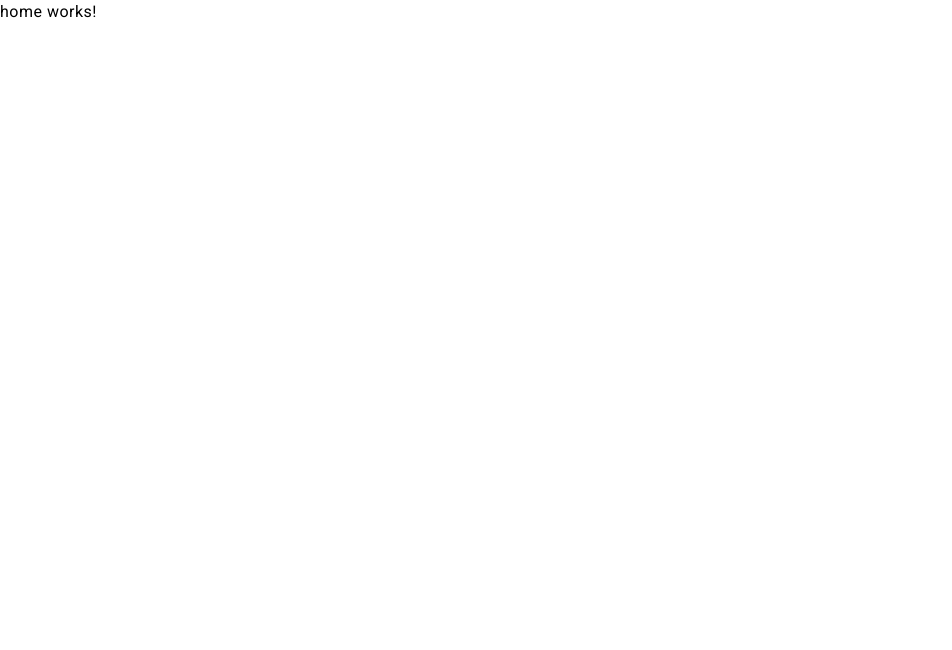
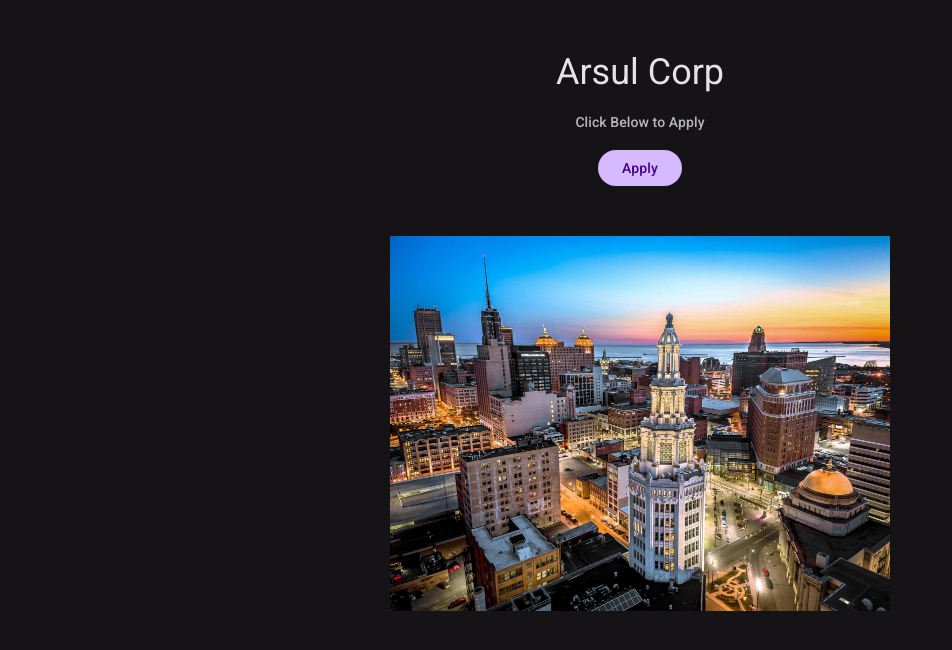
Before and after one commit to evan175/arsulcorp-frontend, an Angular app in the folder frontend/: page / in a window 1280 px wide. Shown: the top 650 px of the page, without its empty margins (0-952 px from the left). Built offline with nearby package versions, Linux system fonts and the light colour scheme.

Commit message:
home page skeleton

```diff
--- a/frontend/angular.json
+++ b/frontend/angular.json
@@ -27,8 +27,9 @@
               }
             ],
             "styles": [
-              "@angular/material/prebuilt-themes/azure-blue.css",
-              "src/styles.css"
+              "@angular/material/prebuilt-themes/magenta-violet.css",
+              "src/styles.css",
+              "src/theme.scss"
             ],
             "scripts": [],
             "server": "src/main.server.ts",
--- a/frontend/src/app/home/home.component.css
+++ b/frontend/src/app/home/home.component.css
@@ -0,0 +1,25 @@
+.top-page {
+  display: flex;
+  flex-direction: column;
+  align-items: center;
+  text-align: center;
+  margin-top: 50px;
+  margin-bottom: 50px;
+}
+
+#apply-text {
+  color: rgba(255, 255, 255, 0.7);
+  margin-bottom: 18px;
+}
+
+.center-page {
+  display: flex;
+  flex-direction: column;
+  align-items: center;
+  text-align: center;
+}
+
+#buffalo-img {
+  width: 500px;
+  height: auto;
+}
--- a/frontend/src/app/home/home.component.html
+++ b/frontend/src/app/home/home.component.html
@@ -1 +1,10 @@
-<p>home works!</p>
+<div>
+    <div class="top-page">
+        <span class="mat-display-small">Arsul Corp</span>
+        <span id="apply-text" class="mat-label-large">Click Below to Apply</span>
+        <button mat-flat-button>Apply</button>
+    </div>
+    <div class="center-page">
+        <img id='buffalo-img' src="..\..\..\Downtown-Aerial-Scott-Siegel.jpg" alt="Buffalo, NY">
+    </div>
+</div>
--- a/frontend/src/app/home/home.component.ts
+++ b/frontend/src/app/home/home.component.ts
@@ -1,9 +1,12 @@
 import { Component } from '@angular/core';
+import {MatToolbarModule} from '@angular/material/toolbar';
+import { MatToolbarRow } from '@angular/material/toolbar';
+import {MatButtonModule} from '@angular/material/button';
 
 @Component({
   selector: 'app-home',
   standalone: true,
-  imports: [],
+  imports: [MatToolbarModule, MatToolbarRow, MatButtonModule],
   templateUrl: './home.component.html',
   styleUrl: './home.component.css'
 })
--- a/frontend/src/index.html
+++ b/frontend/src/index.html
@@ -9,7 +9,7 @@
   <link href="https://fonts.googleapis.com/css2?family=Roboto:wght@300;400;500&display=swap" rel="stylesheet">
   <link href="https://fonts.googleapis.com/icon?family=Material+Icons" rel="stylesheet">
 </head>
-<body class="mat-typography">
+<body class="mat-typography mat-app-background">
   <app-root></app-root>
 </body>
 </html>
--- /dev/null
+++ b/frontend/src/theme.scss
@@ -0,0 +1,17 @@
+@use '@angular/material' as mat;
+@include mat.core();
+
+$theme: mat.define-theme((
+  color: (
+    theme-type: dark,
+    primary: mat.$violet-palette,
+  ),
+  density: (
+    scale: -1
+  )
+));
+
+html{
+@include mat.all-component-themes($theme);
+
+}
```
Also changed, not shown: frontend/public/Downtown-Aerial-Scott-Siegel.jpg (added), frontend/src/styles.css (line endings or trailing spaces).
